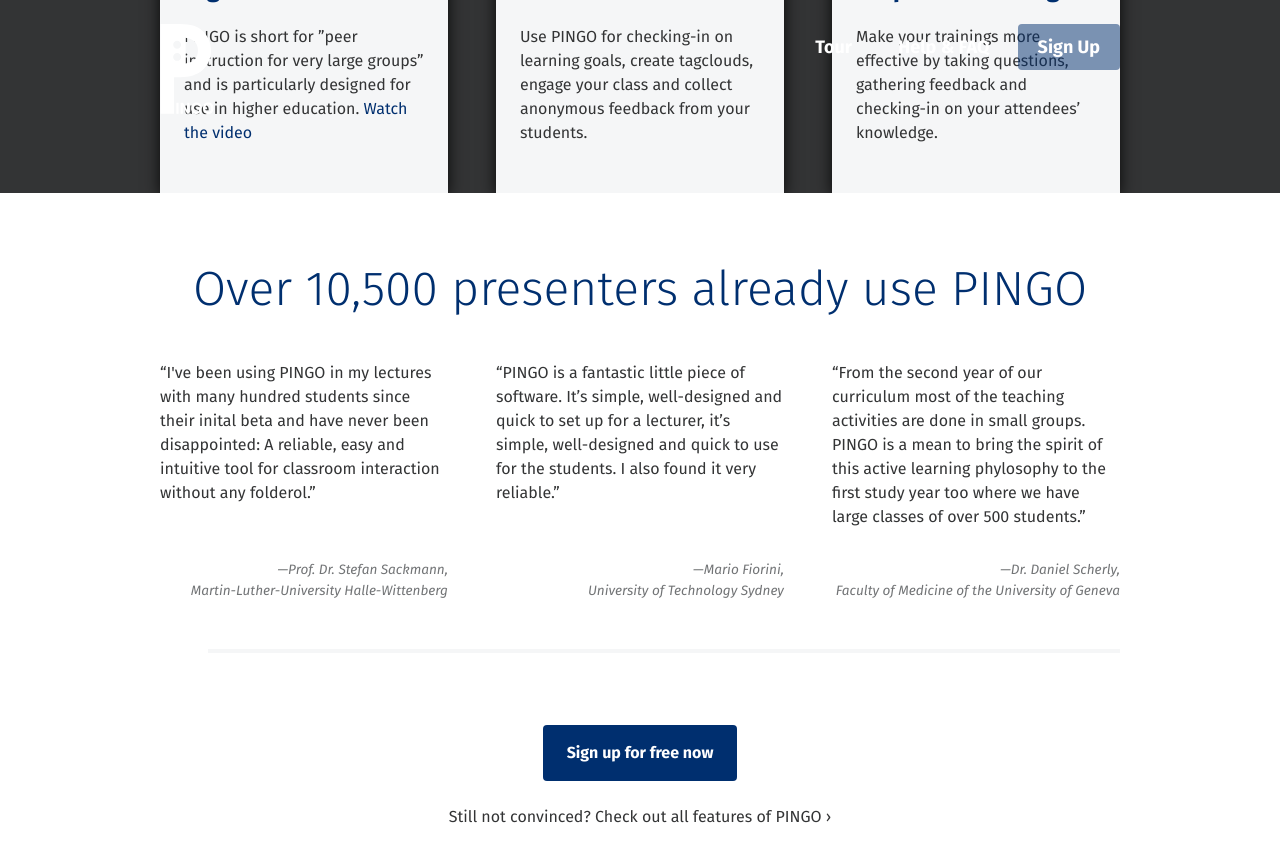
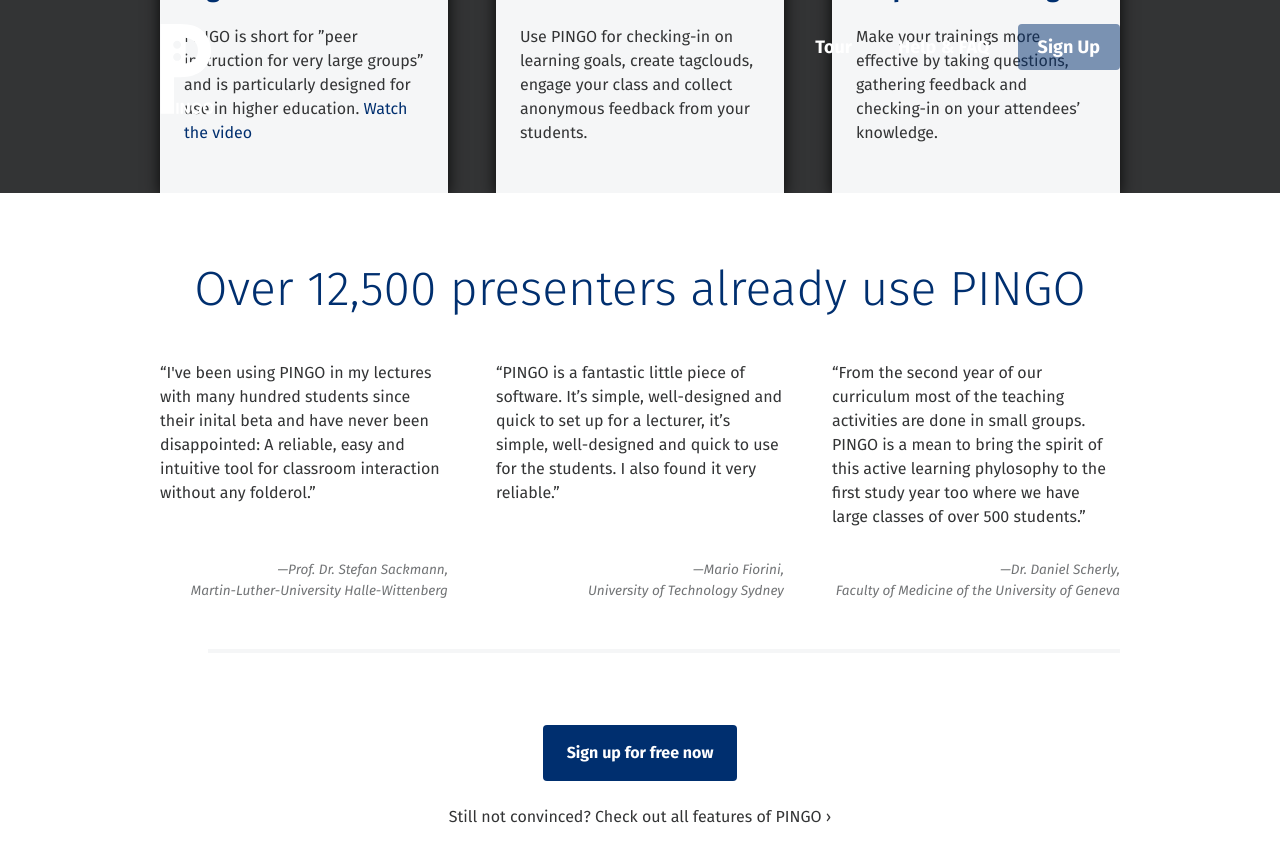
Before and after one commit to PingoUPB/pingoupb.github.io, a Jekyll site: the page built from index.html, in a window 1280 px wide and 900 px high, scrolled down 1535 px. Shown: the top 862 px of the window. Built offline with Jekyll 4.4.1, drawn with Linux system fonts in a browser that asks for light colours; nearby versions of some CDN libraries; Markdown is read by kramdown in place of the engine named in the settings.

Commit message:
updates the current no. of presenters (English).

```diff
--- a/_includes/container/testimonials.en.html
+++ b/_includes/container/testimonials.en.html
@@ -1,6 +1,6 @@
 <section class="testimonials">
 	<div class="centered">
-		<h1 class="testimonials__title">Over 10,500 presenters already use PINGO</h1>
+		<h1 class="testimonials__title">Over 12,500 presenters already use PINGO</h1>
 		<div class="grid">
 
 			{% for q in site.data.testimonials %}
```
